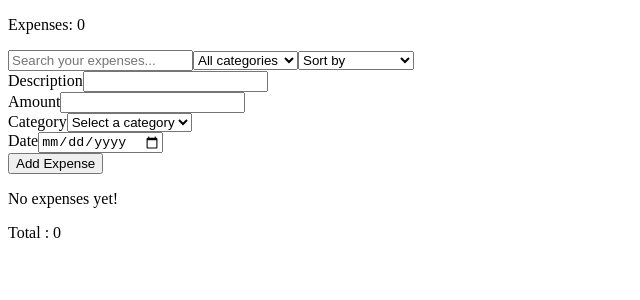
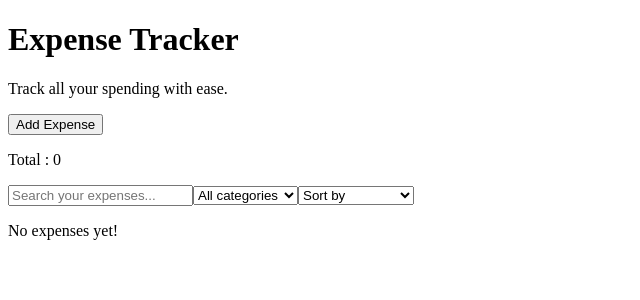
Before and after one commit to O-Robert123/Expense-Tracker, a Next.js app: page / in a window 1280 px wide. Shown: the top 300 px of the page, without its empty margins (0-640 px from the left). Built offline with nearby package versions, Linux system fonts and the light colour scheme.

Commit message:
seperated load and save error states and errors

```diff
--- a/src/app/layout.js
+++ b/src/app/layout.js
@@ -12,8 +12,8 @@ const geistMono = Geist_Mono({
 });
 
 export const metadata = {
-  title: "Create Next App",
-  description: "Generated by create next app",
+  title: "Expense Tracker",
+  description: "Track and manage your expenses",
 };
 
 export default function RootLayout({ children }) {
--- a/src/components/ExpenseForm.jsx
+++ b/src/components/ExpenseForm.jsx
@@ -1,21 +1,15 @@
 'use client';
-import { useEffect, useState } from 'react';
+import { useEffect, useRef, useState } from 'react';
 import { categories } from '@/data/categories';
 
 
-export default function ExpenseForm({ onAddExpense, expenseToEdit, onFinishEditing, onUpdateExpense }) {
+export default function ExpenseForm({ onAddExpense, expenseToEdit, onFinishEditing, onUpdateExpense, expenseDialogRef, isFormOpen, setIsFormOpen }) {
     const [description, setDescription] = useState("");
     const [amount, setAmount] = useState("");
     const [category, setCategory] = useState("");
     const [date, setDate] = useState("");
     const [errors, setErrors] = useState({});
-    const expectedTypes = {
-        id: 'number',
-        description: 'string',
-        amount: 'number',
-        category: 'string',
-        date: 'string'
-    }
+
 
     function handleSubmit(event) {
         event.preventDefault();
@@ -81,8 +75,12 @@ export default function ExpenseForm({ onAddExpense, expenseToEdit, onFinishEditi
         }
     }, [expenseToEdit]);
 
+    useEffect(() => {
+        isFormOpen ? expenseDialogRef.current.showModal() : expenseDialogRef.current.close()
+    }, [isFormOpen])
+
     return (
-        <>
+        <dialog ref={expenseDialogRef}>
             <form action="" onSubmit={handleSubmit}>
                 <div>
                     <label htmlFor="description">Description</label>
@@ -146,8 +144,8 @@ export default function ExpenseForm({ onAddExpense, expenseToEdit, onFinishEditi
                     }} />
                     {errors.date && <p id='date-error'>{errors.date}</p>}
                 </div>
-                <button type='submit'>{expenseToEdit ? 'Edit Expense' : 'Add Expense'}</button>
+                <button type='submit' onClick={() => setIsFormOpen(false)}>{expenseToEdit ? 'Edit Expense' : 'Add Expense'}</button>
             </form>
-        </>
+        </dialog>
     )
 }
--- a/src/components/ExpenseList.jsx
+++ b/src/components/ExpenseList.jsx
@@ -12,7 +12,7 @@ export default function ExpenseList({sortedExpenses, onEditExpense, hasExpenses,
                         onRequestDelete={onRequestDelete}
                         />
                     ))
-                    : <p>{hasExpenses ? "No expenses yet!" : "No expenses match your search/filter."}</p>
+                    : <p>{hasExpenses ?  "No expenses match your search/filter." : "No expenses yet!"}</p>
                 }
             </div>
     )
--- a/src/components/ExpenseTracker.jsx
+++ b/src/components/ExpenseTracker.jsx
@@ -4,7 +4,8 @@ import ExpenseForm from './ExpenseForm';
 import { categories } from '@/data/categories';
 import ExpenseSummary from './ExpenseSummary';
 import ExpenseList from './ExpenseList';
-import isValidExpense from '@/utils/persistentExpenseValidation';
+import isValidExpense from '@/utils/persistentExpenseLoadValidation';
+import styles from './ExpenseTracker.module.css'
 
 
 const sortOptions = [
@@ -22,10 +23,16 @@ export default function ExpenseTracker() {
     const [categoryFilter, setCategoryFilter] = useState("");
     const [sort, setSort] = useState("");
     const [isLoaded, setIsLoaded] = useState(false);
-    const [storageError, setStorageError] = useState(false);
+    const [isLoadFailed, setIsLoadFailed] = useState(false);
+    const [isSaveFailed, setIsSaveFailed] = useState(false);
     const [expenseToDelete, setExpenseToDelete] = useState(null);
+    const [isFormOpen, setIsFormOpen] = useState(false);
     const filteredExpenses = expenses.filter(expense => expense.description.toLowerCase().includes(searchTerm.toLowerCase()) && (expense.category === categoryFilter || categoryFilter === ""));
     const sortedExpenses = sortExpenses(filteredExpenses);
+
+
+    const dialogRef = useRef(null);
+    const expenseDialogRef = useRef(null);
 
 
     function handleAddExpense(newExpense) {
@@ -80,15 +87,28 @@ export default function ExpenseTracker() {
         };
     };
 
+    function saveExpenses() {
+        if (!isLoaded || isLoadFailed) return
+        try {
+            localStorage.setItem('expenses', JSON.stringify(expenses));
+            setIsSaveFailed(false);
+        }
+        catch (error) {
+            console.error("Could not save expenses to local storage.");
+            setIsSaveFailed(true);
+        }
+    }
+
     function handleFinishEditing() {
         setExpenseToEdit(null);
     }
+
+
 
     useEffect(() => {
         try {
             const savedExpenses = JSON.parse(localStorage.getItem('expenses')) || [];
             if (!Array.isArray(savedExpenses)) {
-                setStorageError(true);
                 throw new Error('Expense data is not an array.')
             }
             else if (!savedExpenses.every(expense => isValidExpense(expense))) {
@@ -96,29 +116,20 @@ export default function ExpenseTracker() {
             }
             else {
                 setExpenses(savedExpenses);
-                setStorageError(false);
+                setIsLoadFailed(false);
             }
             setIsLoaded(true);
         }
         catch (error) {
             console.error('Stored expense data could not be loaded.', error);
             setIsLoaded(true);
-        setStorageError(true);
+            setIsLoadFailed(true);
         }
     }, []);
 
     useEffect(() => {
-    if (!isLoaded || storageError) return
-    try {
-        localStorage.setItem('expenses', JSON.stringify(expenses));
-    }
-    catch (error) {
-        console.error("Could not save expenses to local storage.");
-        setStorageError(true);
-    }
-}, [expenses, isLoaded, storageError]);
-
-const dialogRef = useRef(null);
+        saveExpenses();
+    }, [expenses, isLoaded, isLoadFailed]);
 
     useEffect(() => {
         if (expenseToDelete) {
@@ -126,10 +137,44 @@ useEffect(() => {
         }
     }, [expenseToDelete]);
 
+
     return (
-    <>
-        <p>Expenses: {expenses.length}</p>
-        {storageError && <p>We couldn't save your expenses. Your changes may not persist.</p>}
+        <main className='main-container'>
+            {isLoadFailed && <p>We couldn't load your expenses.</p>}
+            {isSaveFailed &&
+                <div>
+                    <p>We couldn't save your expenses. Your changes are still visible but they may be lost if you refresh.</p>
+                    <button onClick={saveExpenses}>Retry Save</button>
+                </div>}
+
+            <header>
+                <div>
+                    <h1>Expense Tracker</h1>
+                    <p>Track all your spending with ease.</p>
+                </div>
+                <button onClick={() => {setIsFormOpen(true)}}>Add Expense</button>
+            </header>
+
+
+            <section>
+                <ExpenseForm
+                    onAddExpense={handleAddExpense}
+                    expenseToEdit={expenseToEdit}
+                    onFinishEditing={handleFinishEditing}
+                    onUpdateExpense={handleUpdateExpense}
+                    expenseDialogRef={expenseDialogRef}
+                    isFormOpen={isFormOpen}
+                    setIsFormOpen={setIsFormOpen}
+                />
+            </section>
+
+            <section>
+                <ExpenseSummary
+                    filteredExpenses={filteredExpenses}
+                />
+            </section>
+
+            <section>
                 <div>
                     <input type="text" placeholder='Search your expenses...' value={searchTerm} onChange={(event) => setSearchTerm(event.target.value)} />
                     <select name="" id="" value={categoryFilter} onChange={(event) => setCategoryFilter(event.target.value)}>
@@ -145,21 +190,15 @@ return (
                         ))}
                     </select>
                 </div>
-        <ExpenseForm
-            onAddExpense={handleAddExpense}
-            expenseToEdit={expenseToEdit}
-            onFinishEditing={handleFinishEditing}
-            onUpdateExpense={handleUpdateExpense}
-        />
+
                 <ExpenseList
                     onEditExpense={handleEditExpense}
                     sortedExpenses={sortedExpenses}
-            hasExpenses={expenses.length === 0}
+                    hasExpenses={expenses.length !== 0}
                     onRequestDelete={handleRequestDelete}
                 />
-        <ExpenseSummary
-            filteredExpenses={filteredExpenses}
-        />
+            </section>
+
             <dialog ref={dialogRef}>
                 <p>Are you sure you want to delete this expense?</p>
                 <button onClick={() => {
@@ -172,6 +211,6 @@ return (
                     setExpenseToDelete(null);
                 }}>Delete</button>
             </dialog>
-    </>
+        </main>
     )
 }
```
Also changed, not shown: src/components/ExpenseTracker.module.css (added). Lines whose indentation alone changed are shown as unchanged.
